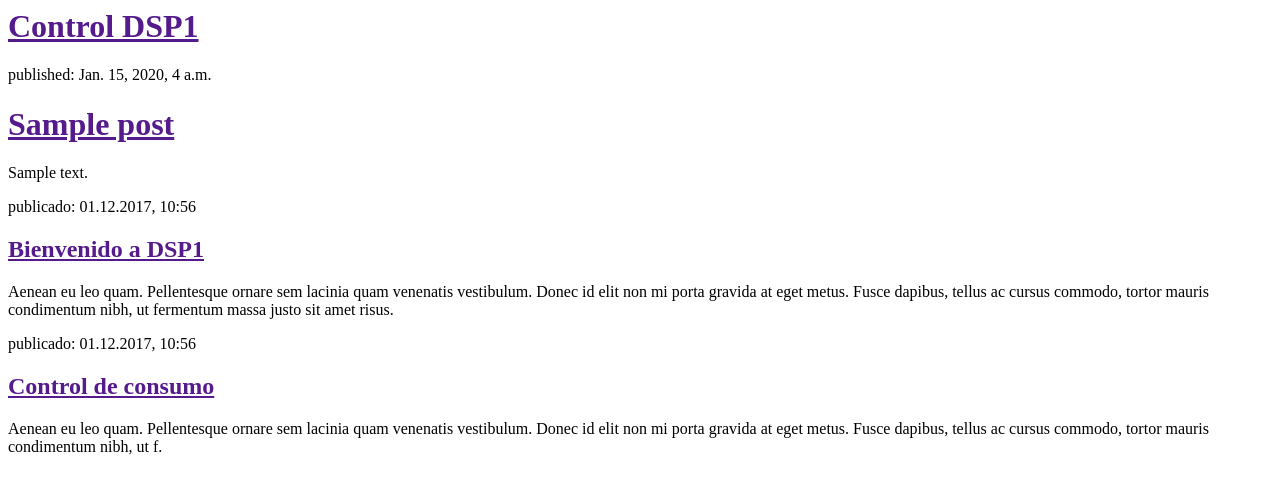
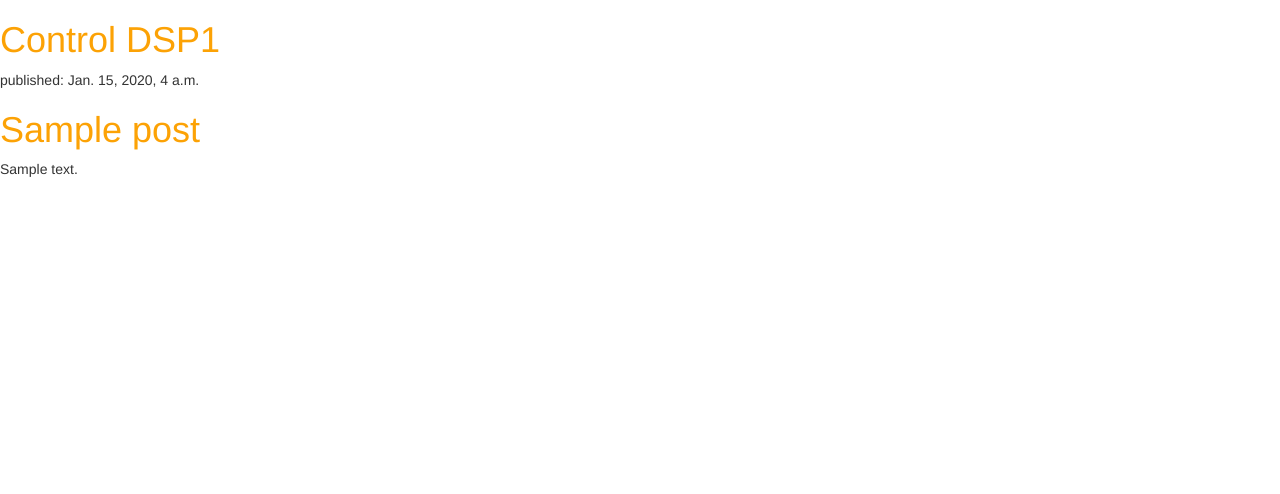
Before and after one commit to erch07/my-first-blog, a Django app: template dsp/templates/dsp/dsp_list.html in a window 1280 px wide. Shown: the top 494 px of the page. Run offline with Django 3.2, Linux system fonts and the light colour scheme; the template is opened without the code that fills it: values that come from a table or form of the project are taken from there, others are empty; tables that the repository leaves empty hold one stand-in row (values such as "Sample post"); some libraries are stand-ins or nearby versions.

Commit message:
Modified templates to display posts from database.

```diff
--- /dev/null
+++ b/dsp/static/css/blog.css
@@ -0,0 +1,3 @@
+    h1 a {
+        color: #FCA205;
+    }
--- a/dsp/templates/dsp/dsp_list.html
+++ b/dsp/templates/dsp/dsp_list.html
@@ -1,11 +1,16 @@
-    <html>
+{% load staticfiles %}
+  <html>
         <head>
-            <title>Control DSP1</title>
+    <title>Django Girls blog</title>
+    <link rel="stylesheet" href="//maxcdn.bootstrapcdn.com/bootstrap/3.2.0/css/bootstrap.min.css">
+    <link rel="stylesheet" href="//maxcdn.bootstrapcdn.com/bootstrap/3.2.0/css/bootstrap-theme.min.css">
+    <link rel="stylesheet" href="{% static 'css/blog.css' %}">
         </head>
         <body>
             <div>
                 <h1><a href="">Control DSP1</a></h1>
             </div>
+
             {% for post in posts %}
                 <div>
                     <p>published: {{ post.published_date }}</p>
@@ -13,16 +18,6 @@
                     <p>{{ post.text|linebreaksbr }}</p>
                 </div>
             {% endfor %}
-            <div>
-                <p>publicado: 01.12.2017, 10:56</p>
-                <h2><a href="">Bienvenido a DSP1</a></h2>
-                <p>Aenean eu leo quam. Pellentesque ornare sem lacinia quam venenatis vestibulum. Donec id elit non mi porta gravida at eget metus. Fusce dapibus, tellus ac cursus commodo, tortor mauris condimentum nibh, ut fermentum massa justo sit amet risus.</p>
-            </div>
 
-            <div>
-                <p>publicado: 01.12.2017, 10:56</p>
-                <h2><a href="">Control de consumo</a></h2>
-                <p>Aenean eu leo quam. Pellentesque ornare sem lacinia quam venenatis vestibulum. Donec id elit non mi porta gravida at eget metus. Fusce dapibus, tellus ac cursus commodo, tortor mauris condimentum nibh, ut f.</p>
-            </div>
         </body>
     </html>
```
Also changed, not shown: 1 other file.
